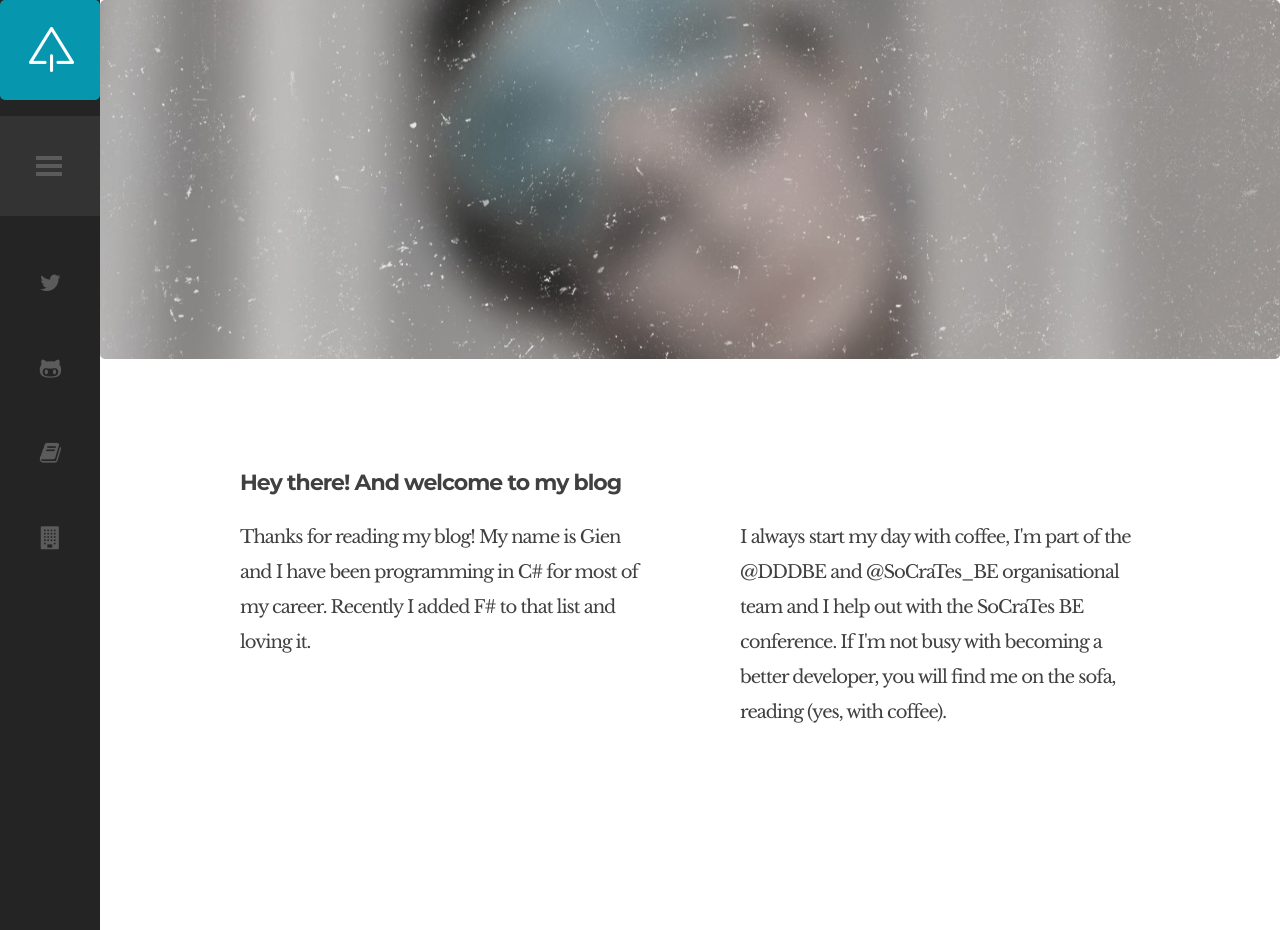
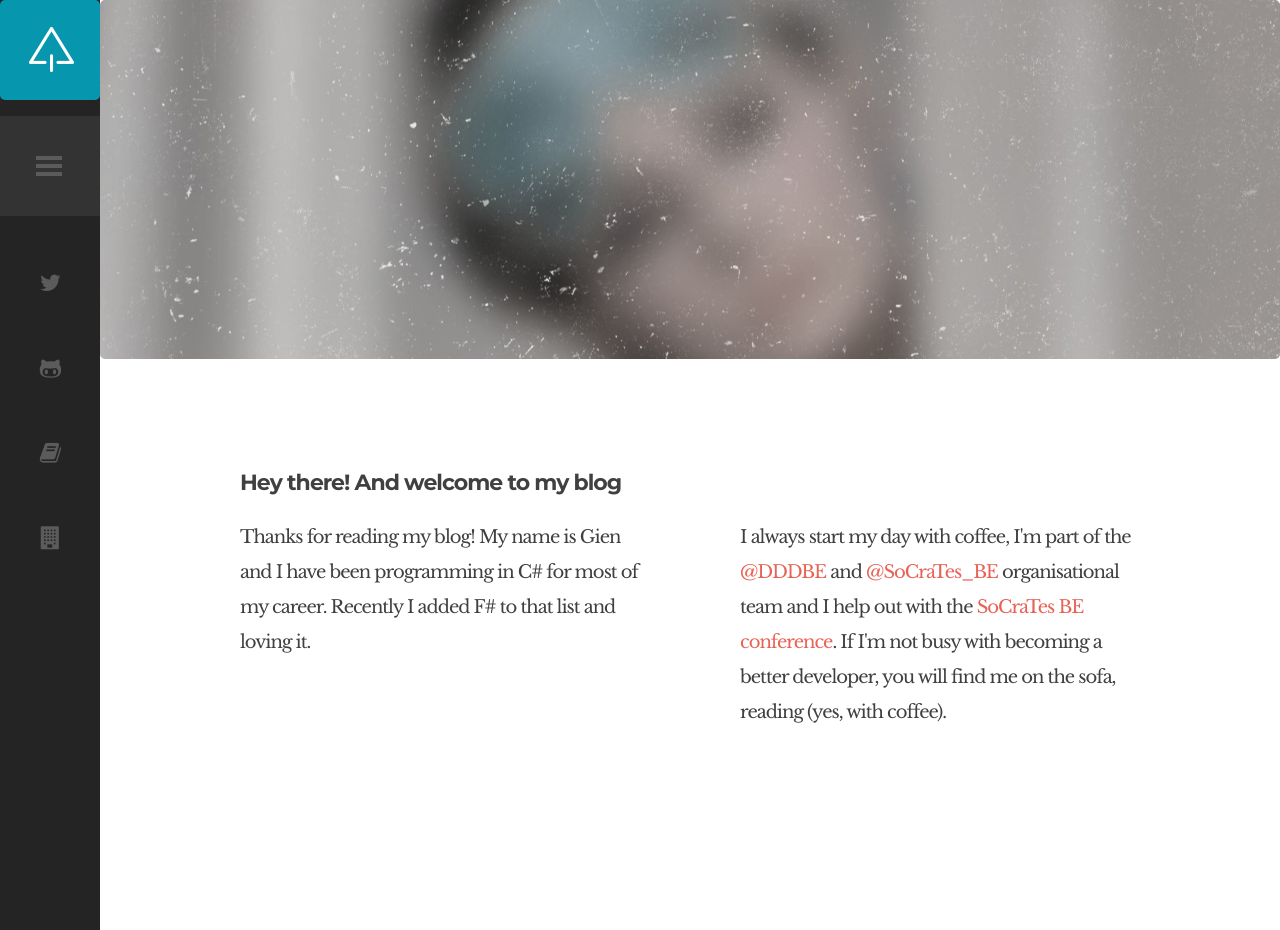
Before and after one commit to selketjah/selketjah.github.io, a Jekyll site: the page built from about.html, in a window 1280 px wide. Built offline with Jekyll 4.4.1, drawn with Linux system fonts in a browser that asks for light colours.

Commit message:
add colour to a tag

```diff
--- a/style.css
+++ b/style.css
@@ -22,7 +22,7 @@ body
 body a
 {
     text-decoration: none;
-    color: #404040;
+    color: #e86256;
     transition: color .2s linear, background-color .2s linear, border-color .2s linear;
 }
 
```
Also changed, not shown: public/css/common.css (+0 -17 lines).
